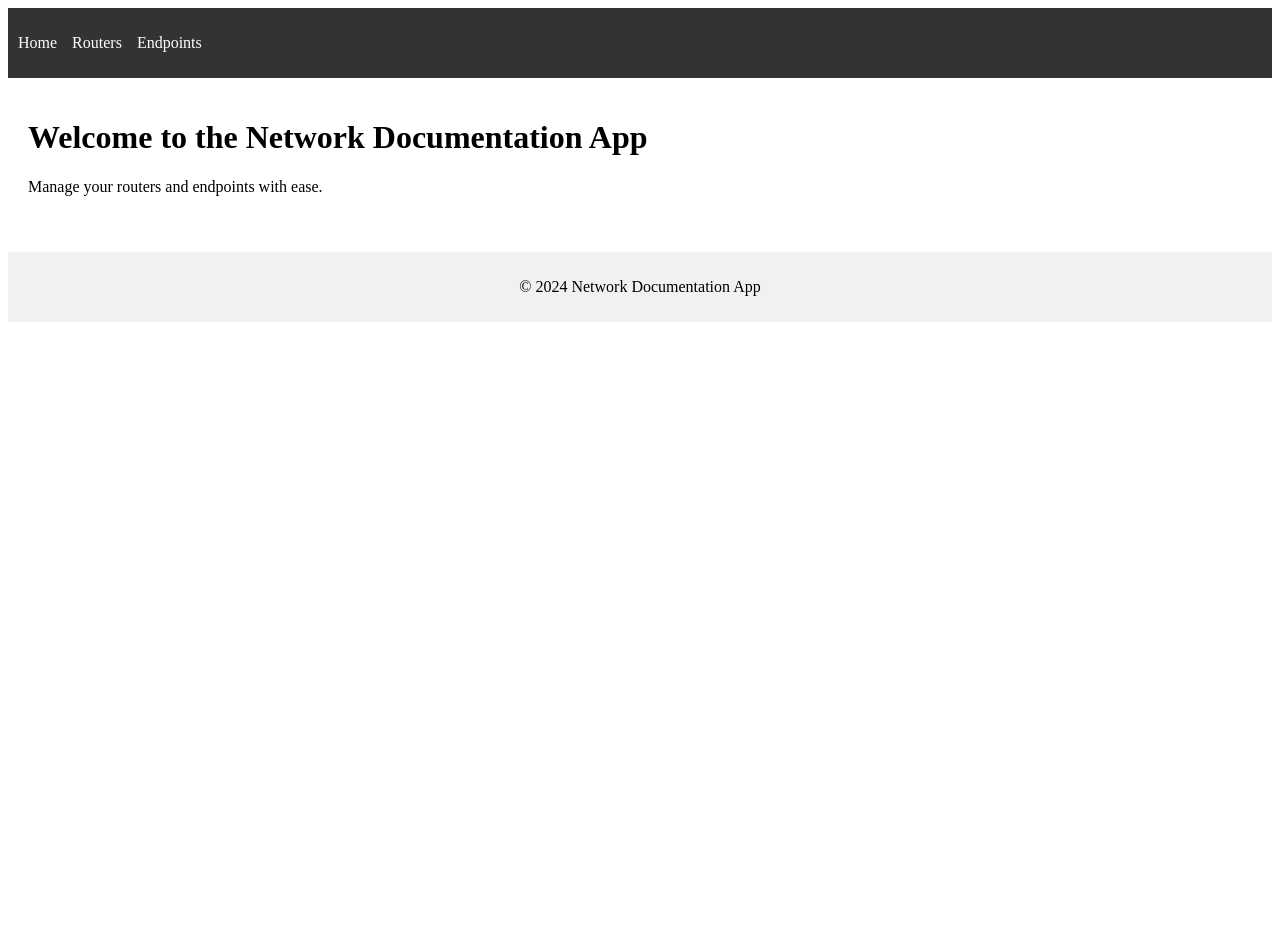
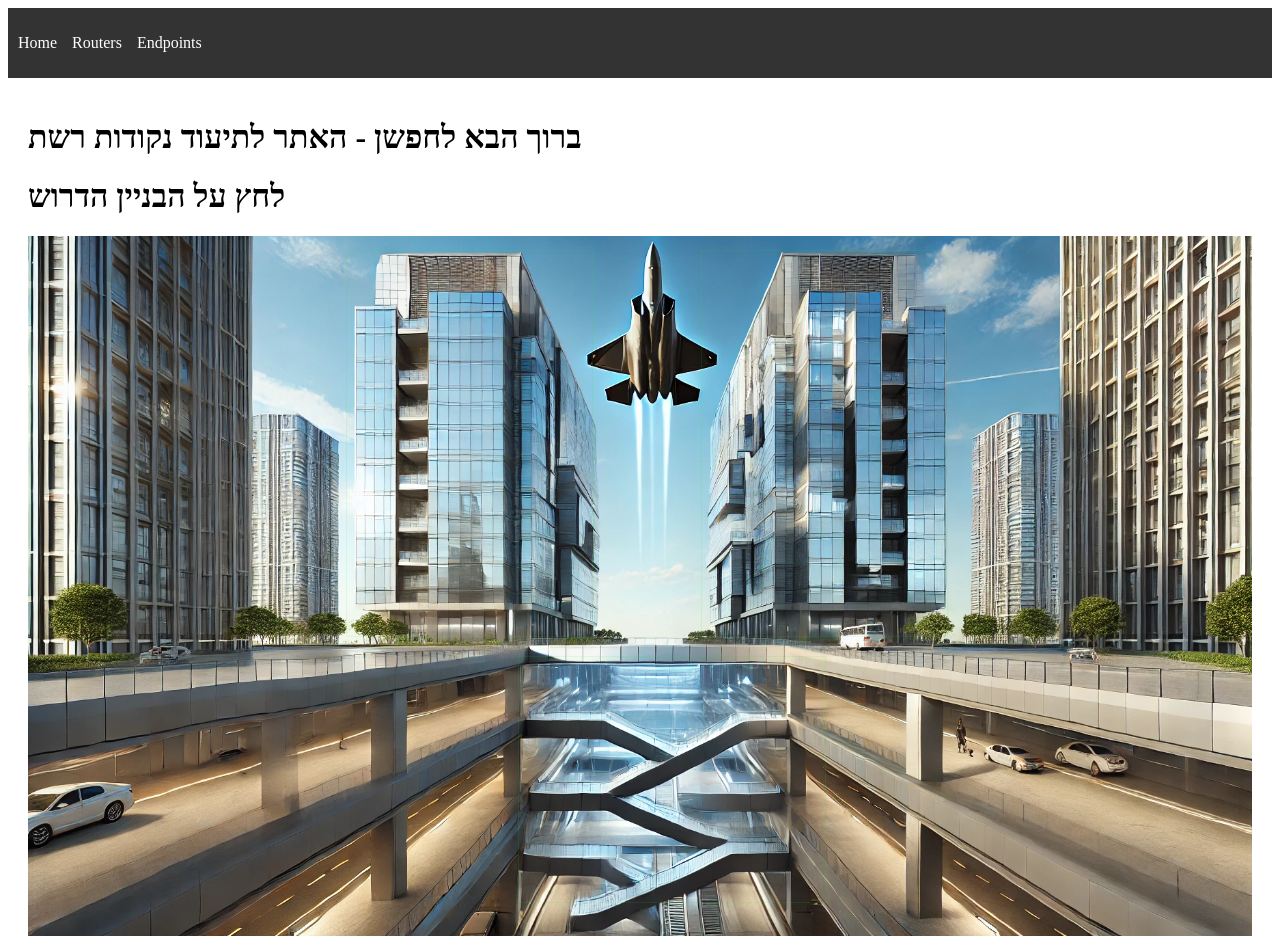
Before and after one commit to 111dd/dot2dot, a React (Create React App) app in the folder frontend/: page / in a window 1280 px wide. Shown: the top 952 px of the page. Before the commit the page ends 800 px from the top, so only its background shows below. Built offline with nearby package versions, Linux system fonts and the light colour scheme.

Commit message:
interactive image to navigate on the home page

```diff
--- a/frontend/src/App.js
+++ b/frontend/src/App.js
@@ -7,8 +7,7 @@ import RoutersPage from './pages/RoutersPage';
 import AddRouterPage from './pages/AddRouterPage';
 import AddEndpointPage from './pages/AddEndpointPage';
 import NotFound from './pages/NotFound';
-import RouterTable from './components/RouterTable';
-
+import RoutersByBuilding from './pages/RoutersByBuilding'; // ייבוא הקומפוננטה
 
 const App = () => {
   return (
@@ -22,10 +21,15 @@ const App = () => {
           {/* עמודי נתבים */}
           <Route path="/routers" element={<RoutersPage />} />
           <Route path="/add-router" element={<AddRouterPage />} />
-
+          <Route path="/building/:building" element={<RoutersByBuilding />} /> {/* נתיב חדש */}
           {/* עמודי נקודות קצה */}
           <Route path="/endpoint" element={<AddEndpointPage />} />
           <Route path="/add-endpoint" element={<AddEndpointPage />} />
+
+          {/* נתיבים לאזורים בתמונה */}
+          <Route path="/south" element={<div>South Building</div>} />
+          <Route path="/north" element={<div>North Building</div>} />
+          <Route path="/pit" element={<div>Pit Area</div>} />
 
           {/* עמוד שגיאה */}
           <Route path="*" element={<NotFound />} />
--- /dev/null
+++ b/frontend/src/components/InteractiveImage.css
@@ -0,0 +1,52 @@
+/* עיטוף התמונה */
+.image-wrapper {
+  position: relative;
+  max-width: 100%; /* התאמת גודל למסך */
+  display: inline-block;
+}
+
+/* התמונה */
+.interactive-image {
+  display: block;
+  width: 100%; /* התאמת הרוחב למסגרת */
+  height: auto;
+}
+
+/* אזור לחיץ */
+.clickable-area {
+  position: absolute;
+  cursor: pointer;
+  background-color: rgba(0, 255, 0, 0.0); /* רקע ירוק שקוף */
+  border: 1px solid rgba(0, 255, 0, 0.1); /* גבול ירוק */
+  transition: background-color 0.3s, border 0.3s;
+}
+
+/* הדגשה עם מעבר עכבר */
+.clickable-area:hover {
+  background-color: rgba(255, 255, 255, 0.3); /* שינוי צבע רקע */
+  border: 2px solid rgba(255, 255, 255, 0.5); /* גבול */
+}
+
+/* אזור דרום */
+.south {
+  top: 2%; /* מיקום אנכי */
+  left: 26%; /* מיקום אופקי */
+  width: 20%; /* רוחב */
+  height: 55%; /* גובה */
+}
+
+/* אזור צפון */
+.north {
+  top: 2%; /* מיקום אנכי */
+  left: 55%; /* מיקום אופקי */
+  width: 20%; /* רוחב */
+  height: 55%; /* גובה */
+}
+
+/* אזור הבור */
+.pit {
+  top: 60%; /* מיקום אנכי */
+  left: 40%; /* מיקום אופקי */
+  width: 25%; /* רוחב */
+  height: 35%; /* גובה */
+}
--- /dev/null
+++ b/frontend/src/components/InteractiveImage.js
@@ -0,0 +1,44 @@
+import React from 'react';
+import { useNavigate } from 'react-router-dom';
+import './InteractiveImage.css'; // ודא שהנתיב נכון
+
+const InteractiveImage = () => {
+  const navigate = useNavigate();
+
+  const handleAreaClick = (path) => {
+    console.log(`Navigating to: ${path}`); // בדיקה
+    navigate(path);
+  };
+
+  return (
+    <div className="interactive-image-container">
+      <h1>לחץ על הבניין הדרוש</h1>
+      <div className="image-wrapper">
+        {/* התמונה */}
+        <img
+          src="/img/kanrit.webp"
+          alt="Interactive Building Map"
+          className="interactive-image"
+        />
+        {/* אזורים לחיצים */}
+        <div
+          className="clickable-area south"
+          onClick={() => handleAreaClick('/south')}
+          title="South Building"
+        ></div>
+        <div
+          className="clickable-area north"
+          onClick={() => handleAreaClick('/north')}
+          title="North Building"
+        ></div>
+        <div
+          className="clickable-area pit"
+          onClick={() => handleAreaClick('/pit')}
+          title="Pit Area"
+        ></div>
+      </div>
+    </div>
+  );
+};
+
+export default InteractiveImage;
--- a/frontend/src/pages/Home.js
+++ b/frontend/src/pages/Home.js
@@ -1,10 +1,11 @@
 import React from 'react';
+import InteractiveImage from '../components/InteractiveImage';
 
 const Home = () => {
   return (
     <div>
-      <h1>Welcome to the Network Documentation App</h1>
-      <p>Manage your routers and endpoints with ease.</p>
+      <h1>ברוך הבא לחפשן - האתר לתיעוד נקודות רשת</h1>
+      <InteractiveImage />
     </div>
   );
 };
--- /dev/null
+++ b/frontend/src/pages/RoutersByBuilding.js
@@ -0,0 +1,58 @@
+import React, { useEffect, useState } from 'react';
+import { useParams } from 'react-router-dom';
+import axios from 'axios';
+
+const RoutersByBuilding = () => {
+  const { building } = useParams(); // קבלת שם הבניין מהנתיב
+  const [routers, setRouters] = useState([]);
+  const [isLoading, setIsLoading] = useState(true);
+  const [error, setError] = useState(null);
+
+  useEffect(() => {
+    // קריאה ל-API כדי להביא נתבים עבור הבניין
+    axios
+      .get(`http://127.0.0.1:5000/api/routers/building/${building}`)
+      .then((response) => {
+        setRouters(response.data);
+        setIsLoading(false);
+      })
+      .catch((error) => {
+        console.error('Error fetching routers:', error);
+        setError('Failed to fetch routers for the building.');
+        setIsLoading(false);
+      });
+  }, [building]);
+
+  if (isLoading) return <div>Loading...</div>;
+  if (error) return <div>{error}</div>;
+
+  return (
+    <div>
+      <h1>Routers in {building} Building</h1>
+      <table>
+        <thead>
+          <tr>
+            <th>ID</th>
+            <th>Name</th>
+            <th>IP Address</th>
+            <th>Floor</th>
+            <th>Connection Speed</th>
+          </tr>
+        </thead>
+        <tbody>
+          {routers.map((router) => (
+            <tr key={router.id}>
+              <td>{router.id}</td>
+              <td>{router.name}</td>
+              <td>{router.ip_address}</td>
+              <td>{router.floor}</td>
+              <td>{router.connection_speed}</td>
+            </tr>
+          ))}
+        </tbody>
+      </table>
+    </div>
+  );
+};
+
+export default RoutersByBuilding;
```
Also changed, not shown: frontend/public/img/kanrit.webp (added), 1 other file (tests, documents, lock files or other folders).
